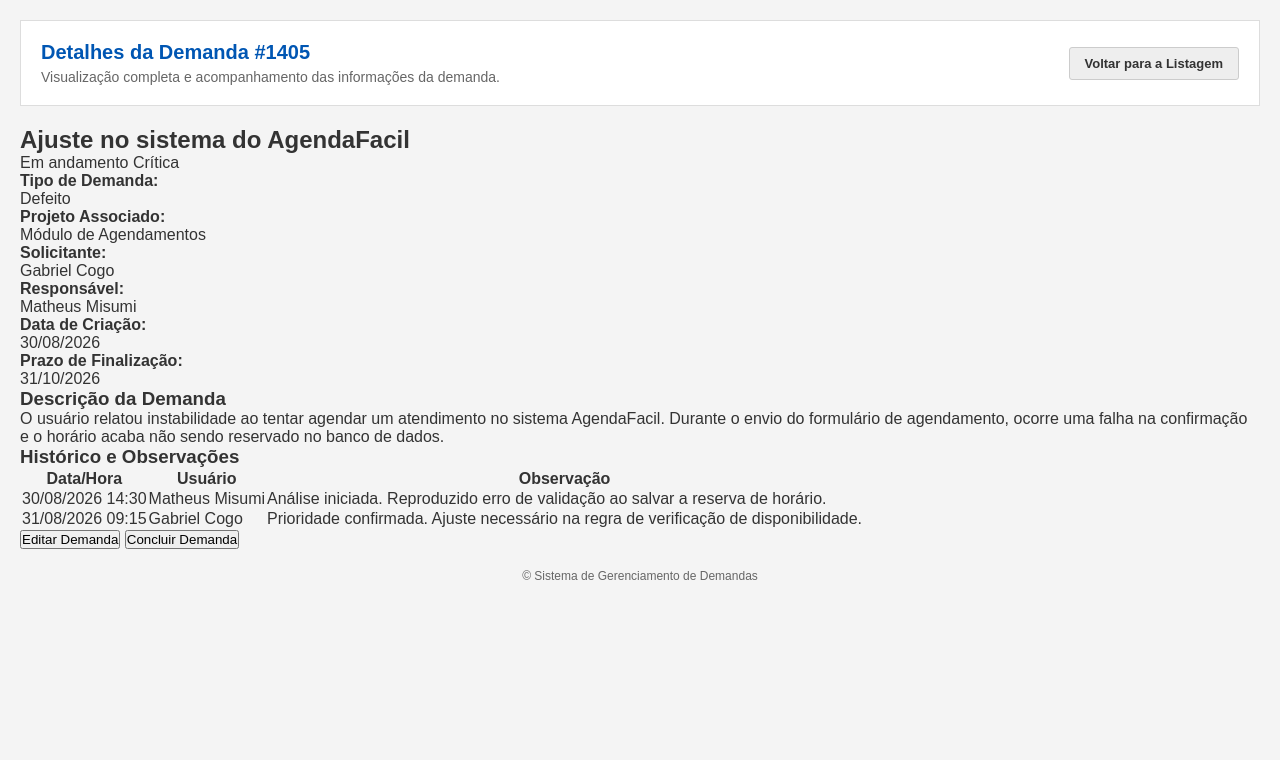
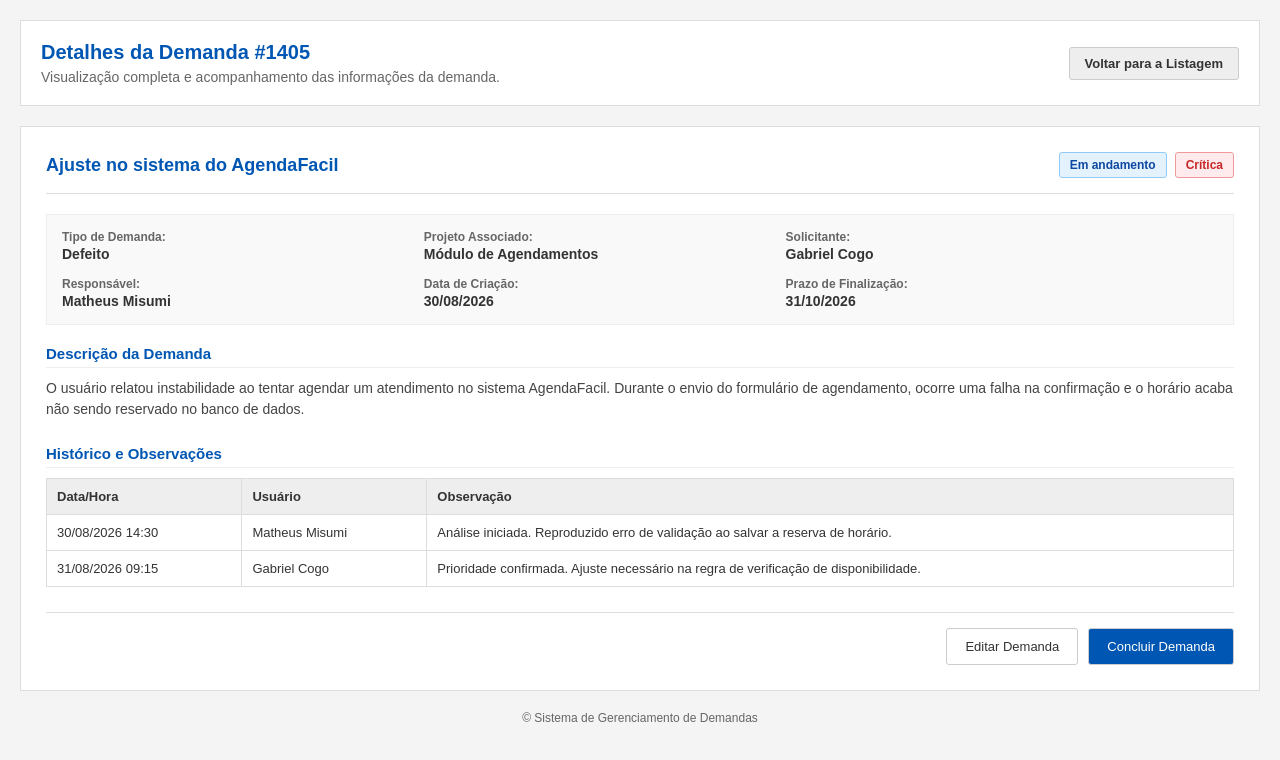
Before and after one commit to Luskapaes3/PI-II-TIME-24, a plain HTML site: page detalhes.html in a window 1280 px wide. Drawn offline with Linux system fonts and the light colour scheme.

Commit message:
style: finaliza estilizacao dos blocos flexbox, tabela de historico e botoes

```diff
--- a/style.css
+++ b/style.css
@@ -6,17 +6,17 @@
 }
 
 body {
-    background-color: #f4f4f4;
-    color: #333333;
+    background: #f4f4f4;
+    color: #333;
     padding: 20px;
 }
 
-/* Cabeçalho */
+/* topo */
 #cabecalho {
-    background-color: #ffffff;
+    background-color: #fff;
     padding: 20px;
     margin-bottom: 20px;
-    border: 1px solid #dddddd;
+    border: 1px solid #ddd;
     display: flex;
     justify-content: space-between;
     align-items: center;
@@ -25,19 +25,19 @@ body {
 #cabecalho h1 {
     color: #0056b3;
     font-size: 20px;
-    margin-bottom: 5px;
 }
 
 #cabecalho p {
     font-size: 14px;
-    color: #666666;
+    color: #666;
+    margin-top: 5px;
 }
 
 .btn-voltar {
-    background-color: #eeeeee;
-    color: #333333;
+    background: #eee;
+    color: #333;
     padding: 8px 15px;
-    border: 1px solid #cccccc;
+    border: 1px solid #ccc;
     text-decoration: none;
     font-size: 13px;
     border-radius: 3px;
@@ -45,13 +45,155 @@ body {
 }
 
 .btn-voltar:hover {
-    background-color: #dddddd;
+    background: #ddd;
 }
 
-/* Rodapé */
+/* card principal */
+.conteudo-principal {
+    background: #fff;
+    border: 1px solid #ddd;
+    padding: 25px;
+}
+
+.header-demanda {
+    display: flex;
+    justify-content: space-between;
+    align-items: center;
+    border-bottom: 1px solid #ddd;
+    padding-bottom: 15px;
+    margin-bottom: 20px;
+}
+
+.header-demanda h2 {
+    font-size: 18px;
+    color: #0056b3;
+}
+
+.badges {
+    display: flex;
+    gap: 8px;
+}
+
+.badge {
+    padding: 5px 10px;
+    font-size: 12px;
+    font-weight: bold;
+    border-radius: 3px;
+}
+
+.status-andamento {
+    background: #e3f2fd;
+    color: #0d47a1;
+    border: 1px solid #90caf9;
+}
+
+.prioridade-critica {
+    background: #ffebee;
+    color: #c62828;
+    border: 1px solid #ef9a9a;
+}
+
+/* infos da demanda */
+.caixa-info {
+    display: flex;
+    flex-wrap: wrap;
+    gap: 15px;
+    background: #f9f9f9;
+    border: 1px solid #eee;
+    padding: 15px;
+    margin-bottom: 20px;
+}
+
+.info-item {
+    width: 30%;
+}
+
+.info-item strong {
+    display: block;
+    font-size: 12px;
+    color: #666;
+}
+
+.info-item p {
+    font-size: 14px;
+    font-weight: bold;
+    margin-top: 2px;
+}
+
+.secao {
+    margin-bottom: 25px;
+}
+
+.secao h3 {
+    font-size: 15px;
+    color: #0056b3;
+    margin-bottom: 10px;
+    border-bottom: 1px solid #eee;
+    padding-bottom: 5px;
+}
+
+.secao p {
+    font-size: 14px;
+    line-height: 1.5;
+    color: #444;
+}
+
+/* tabela de historico */
+.tabela-historico {
+    width: 100%;
+    border-collapse: collapse;
+}
+
+.tabela-historico th,
+.tabela-historico td {
+    padding: 10px;
+    border: 1px solid #ddd;
+    text-align: left;
+    font-size: 13px;
+}
+
+.tabela-historico th {
+    background: #eee;
+}
+
+/* botoes no final */
+.botoes-acao {
+    display: flex;
+    justify-content: flex-end;
+    gap: 10px;
+    border-top: 1px solid #ddd;
+    padding-top: 15px;
+}
+
+.botoes-acao button {
+    padding: 10px 18px;
+    font-size: 13px;
+    cursor: pointer;
+    border: 1px solid #ccc;
+    border-radius: 3px;
+}
+
+.btn-principal {
+    background: #0056b3;
+    color: #fff;
+}
+
+.btn-principal:hover {
+    background: #004494;
+}
+
+.btn-secundario {
+    background: #fff;
+    color: #333;
+}
+
+.btn-secundario:hover {
+    background: #eee;
+}
+
 #rodape {
     text-align: center;
     margin-top: 20px;
     font-size: 12px;
-    color: #666666;
+    color: #666;
 }
```
